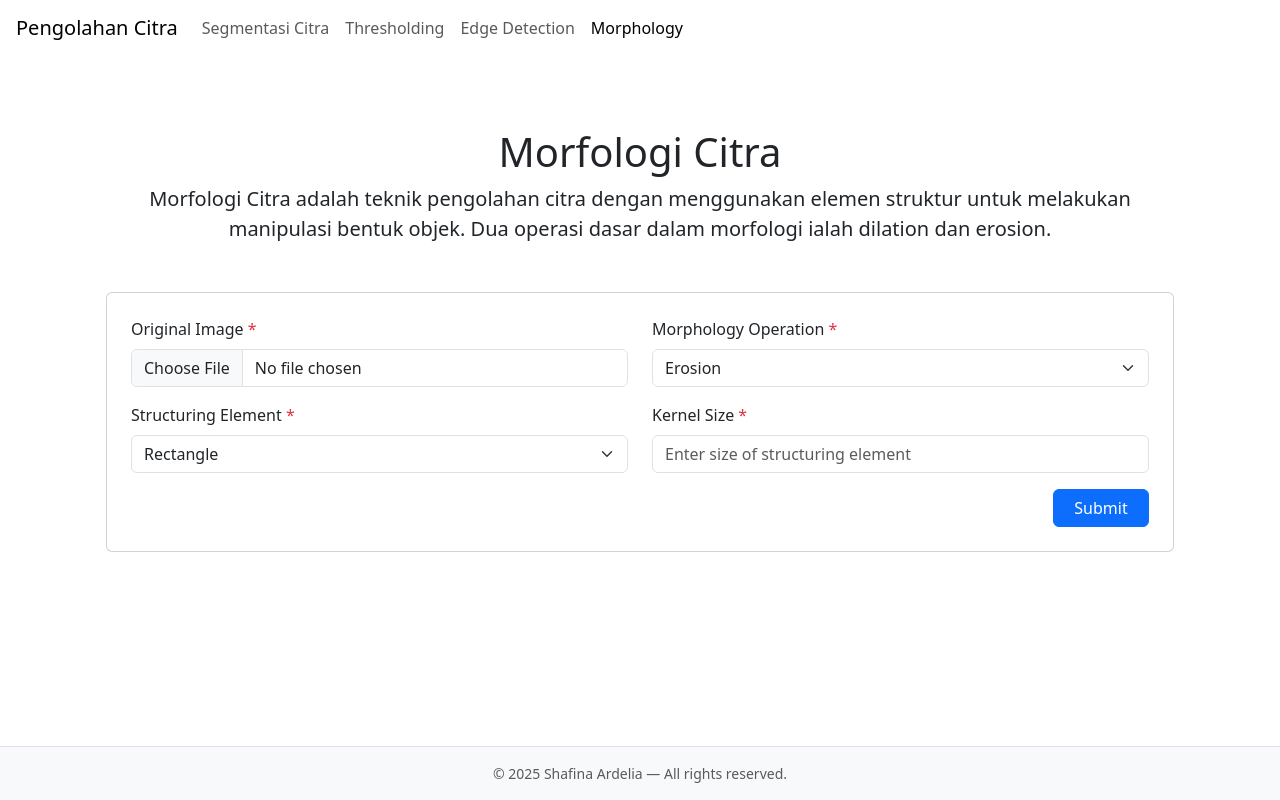
After one commit to Meadowiee/pengolahan-citra, a Flask app: page /morphology in a window 1280 px wide. The commit adds this page. Run offline with Flask 3, Linux system fonts and the light colour scheme; some libraries are stand-ins or nearby versions.

Commit message:
[PC] Feat Morphology

```diff
--- a/app/controllers/main.py
+++ b/app/controllers/main.py
@@ -1,7 +1,7 @@
 from flask import Blueprint, render_template, request, current_app
 import os
 from werkzeug.utils import secure_filename
-from app.models.processor import apply_selected_operator, apply_threshold
+from app.models.processor import apply_selected_operator, apply_threshold, apply_morphology
 
 main_bp = Blueprint('main', __name__)
 
@@ -56,3 +56,28 @@ def threshold():
                 threshold_image=f"results/{result_filename}")
 
     return render_template('threshold.html')
+
+@main_bp.route('/morphology', methods=['GET', 'POST'])
+def morphology():
+    if request.method == 'POST':
+        image = request.files.get('image')
+        operation = request.form.get('operation')
+        structure_shape = request.form.get('structure_shape')
+        structure_size = int(request.form.get('structure_size'))
+
+        if image and allowed_file(image.filename):
+            filename = secure_filename(image.filename)
+            upload_folder = current_app.config['UPLOAD_FOLDER']
+            upload_path = os.path.join(upload_folder, filename)
+            image.save(upload_path)
+
+            result_filename = f"{operation}_{filename}"
+            result_path = os.path.join(current_app.config['RESULT_FOLDER'], result_filename)
+
+            apply_morphology(upload_path, result_path, operation, structure_shape, structure_size)
+
+            return render_template('morphology.html', operation=operation,
+                                   original_image=f"uploads/{filename}",
+                                   result_image=f"results/{result_filename}")
+
+    return render_template('morphology.html')
--- a/app/models/processor.py
+++ b/app/models/processor.py
@@ -92,3 +92,26 @@ def apply_threshold(img_path, threshold, output_path):
     img = cv2.imread(img_path, cv2.IMREAD_GRAYSCALE)
     _, thresh_img = cv2.threshold(img, threshold, 255, cv2.THRESH_BINARY)
     cv2.imwrite(output_path, thresh_img)
+
+def apply_morphology(img_path, output_path, operation, structure_shape, structure_size):
+    img = cv2.imread(img_path, cv2.IMREAD_GRAYSCALE)
+
+    if structure_shape == 'rect':
+        shape = cv2.MORPH_RECT
+    elif structure_shape == 'ellipse':
+        shape = cv2.MORPH_ELLIPSE
+    elif structure_shape == 'cross':
+        shape = cv2.MORPH_CROSS
+    else:
+        raise ValueError("Invalid kernel shape selected")
+
+    structure_element = cv2.getStructuringElement(shape, (structure_size, structure_size))
+
+    if operation == 'dilation':
+        result = cv2.erode(img, structure_element, iterations=1)
+    elif operation == 'erosion':
+        result = cv2.dilate(img, structure_element, iterations=1)
+    else:
+        raise ValueError("Invalid morphology operation")
+
+    cv2.imwrite(output_path, result)
--- a/app/templates/base.html
+++ b/app/templates/base.html
@@ -30,6 +30,9 @@
           <li class="nav-item">
             <a class="nav-link {% if request.endpoint == 'main.edge' %}active{% endif %}" href="{{ url_for('main.edge') }}">Edge Detection</a>
           </li>
+          <li class="nav-item">
+            <a class="nav-link {% if request.endpoint == 'main.morphology' %}active{% endif %}" href="{{ url_for('main.morphology') }}">Morphology</a>
+          </li>
         </ul>
       </div>
     </div>
--- /dev/null
+++ b/app/templates/morphology.html
@@ -0,0 +1,66 @@
+{% extends "base.html" %}
+
+{% block content %}
+<div class="starter-template">
+    <h1>Morfologi Citra</h1>
+    <p class="lead mb-5">
+        Morfologi Citra adalah teknik pengolahan citra dengan menggunakan elemen struktur untuk melakukan manipulasi bentuk objek. Dua operasi dasar dalam morfologi ialah dilation dan erosion.
+    </p>
+
+    <div class="rows-card">
+        <div class="card mb-5">
+            <form method="POST" enctype="multipart/form-data">
+                <div class="card-body p-4">
+                    <div class="row">
+                        <div class="col-xl-6 mb-3 text-start">
+                            <label for="formFile" class="form-label">Original Image <span
+                                    class="text-danger">*</span></label>
+                            <input class="form-control" type="file" id="formFile" name="image" required>
+                        </div>
+                        <div class="col-xl-6 mb-3 text-start">
+                            <label for="operation" class="form-label">Morphology Operation <span class="text-danger">*</span></span></label>
+                            <select class="form-select" name="operation" id="operation">
+                                <option value="erosion">Erosion</option>
+                                <option value="dilation">Dilation</option>
+                            </select>
+                        </div>
+                        <div class="col-xl-6 mb-3 text-start">
+                            <label for="structure_shape" class="form-label">Structuring Element <span class="text-danger">*</span></span></label>
+                            <select class="form-select" name="structure_shape" id="structure_shape">
+                                <option value="rect">Rectangle</option>
+                                <option value="ellipse">Ellipse</option>
+                                <option value="cross">Cross</option>
+                            </select>
+                        </div>
+                        <div class="col-xl-6 mb-3 text-start">
+                            <label for="structure_size" class="form-label">Kernel Size <span class="text-danger">*</span></span></label>
+                            <input type="number" name="structure_size" class="form-control" min="1" placeholder="Enter size of structuring element" required>
+                        </div>
+                    </div>
+                    <div class="text-end d-grid d-md-block">
+                        <button type="submit" class="btn btn-md btn-primary" style="min-width: 6rem;">Submit</button>
+                    </div>
+                </div>
+            </form>
+        </div>
+    </div>
+    {% if original_image and result_image %}
+    <div class="rows-card">
+        <div class="card mb-5">
+            <div class="card-body p-4">
+                <div class="row">
+                    <div class="col-md-6 mb-4">
+                        <h5>Original Image</h5>
+                        <img src="{{ url_for('static', filename=original_image) }}" class="img-fluid rounded-3 border">
+                    </div>
+                    <div class="col-md-6 mb-4">
+                        <h5>{{ operation|capitalize }} Processed Image</h5>
+                        <img src="{{ url_for('static', filename=result_image) }}" class="img-fluid rounded-3 border">
+                    </div>
+                </div>
+            </div>
+        </div>
+    </div>
+    {% endif %}
+</div>
+{% endblock %}
```
Also changed, not shown: app/templates/index.html (+18 -5 lines), app/static/results/canny_my-notion-face-transparent.png (deleted), app/static/results/my-notion-face-transparent.png (deleted), app/static/results/roberts_Logo_TK.jpg (deleted), app/static/results/roberts_my-notion-face-transparent.png (deleted), app/static/results/sobel_Logo_TK.jpg (deleted), app/static/results/sobel_my-notion-face-transparent.png (deleted), app/static/results/threshold_Picture.jpg (deleted), app/static/uploads/Logo_TK.jpg (deleted), app/static/uploads/Picture.jpg (deleted), app/static/uploads/my-notion-face-transparent.png (deleted).
